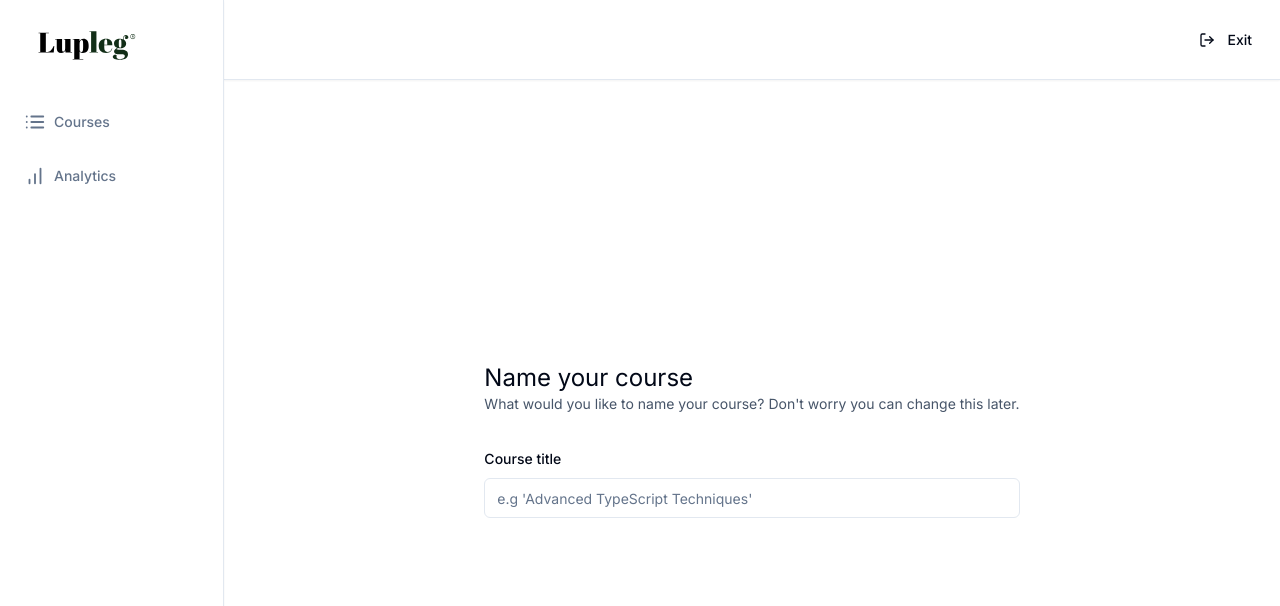
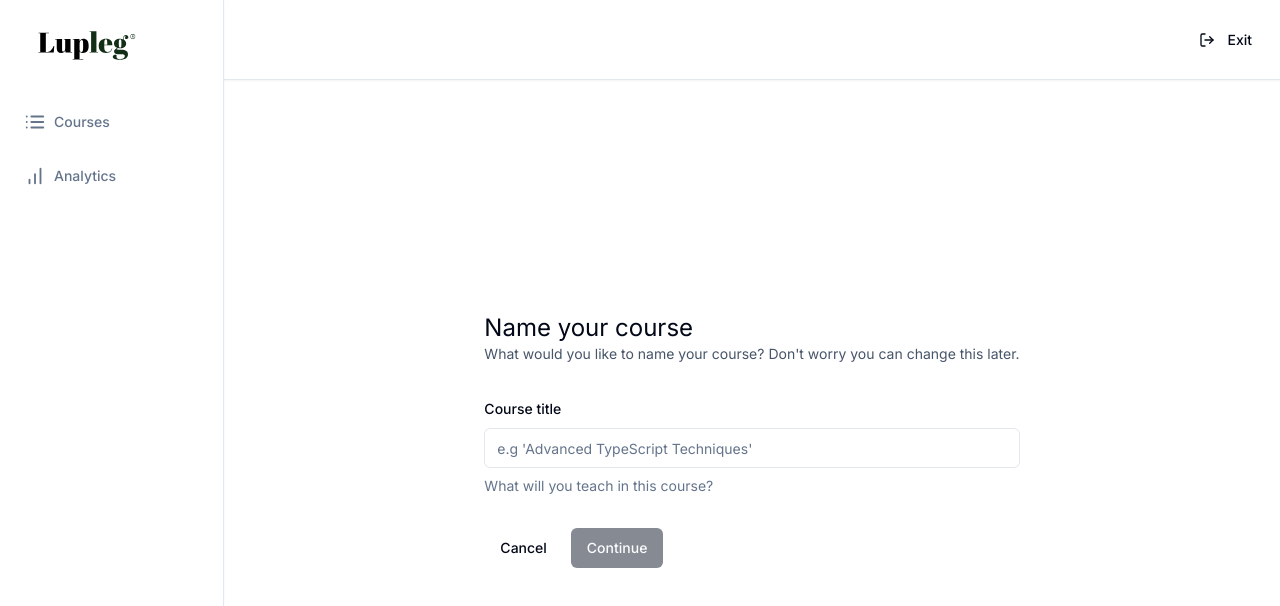
Before and after one commit to Lupleg/Labs, a Next.js app: page /teacher/create in a window 1280 px wide. Shown: the top 606 px of the page. Built offline with nearby package versions, Linux system fonts and the light colour scheme.

Commit message:
feat: Update CreatePage component with improved form validation and default values

```diff
--- a/app/(dashboard)/(routes)/teacher/create/page.tsx
+++ b/app/(dashboard)/(routes)/teacher/create/page.tsx
@@ -5,7 +5,7 @@
 
 import { zodResolver } from "@hookform/resolvers/zod";
 import { useForm } from "react-hook-form";
-import  {  useRouter } from "next/router";
+import { useRouter } from "next/router";
 
 import {
   Form,
@@ -14,41 +14,41 @@
   FormControl,
   FormDescription,
   FormMessage,
-  FormItem
-
-} from "@/components/ui/form"
-import { Button } from "@/components/ui/button"
-import { Input } from "@/components/ui/input"
+  FormItem,
+} from "@/components/ui/form";
+import { Button } from "@/components/ui/button";
+import { Input } from "@/components/ui/input";
 import { resolve } from "path";
-
+import Link from "next/link";
 
 const formSchema = z.object({
-  title: z.string().min(1,{
-    message: "Title is required"
+  title: z.string().min(1, {
+    message: "Title is required",
   }),
-  })
+});
 
 const CreatePage = () => {
-
   const form = useForm<z.infer<typeof formSchema>>({
     resolver: zodResolver(formSchema),
     defaultValues: {
       title: "",
-    }
+    },
   });
 
   const { isSubmitting, isValid } = form.formState;
 
   const onSubmit = (values: z.infer<typeof formSchema>) => {
     console.log(values);
-  }
+  };
 
   return (
     <div className="max-w-5xl mx-auto flex md:items-center md:justify-center h-full p-6">
       <div className="">
         <h1 className="text-2xl">Name your course</h1>
-        <p  className="text-sm text-slate-600"> What would you like to name your course?
-          Don&apos;t worry you can change this later.
+        <p className="text-sm text-slate-600">
+          {" "}
+          What would you like to name your course? Don&apos;t worry you can
+          change this later.
         </p>
         <Form {...form}>
           <form
@@ -60,25 +60,37 @@
               name="title"
               render={({ field }) => (
                 <FormItem>
-                <FormLabel>
-                  Course title
-                </FormLabel>
+                  <FormLabel>Course title</FormLabel>
                   <FormControl>
-                  <Input {...field}
+                    <Input
+                      {...field}
                       disabled={isSubmitting}
                       placeholder="e.g 'Advanced TypeScript Techniques'"
                     />
                   </FormControl>
+                  <FormDescription>
+                    What will you teach in this course?
+                  </FormDescription>
+                  <FormMessage />
                 </FormItem>
               )}
             />
+            <div className="flex items-center gap-x-2">
+              <Link href="/">
+                <Button type="button" variant="ghost">
+                  Cancel
+                </Button>
+              </Link>
 
+              <Button type="submit" disabled={!isValid || isSubmitting}>
+                Continue
+              </Button>
+            </div>
           </form>
-
         </Form>
       </div>
     </div>
-  )
-}
+  );
+};
 
 export default CreatePage;
```
Lines whose indentation alone changed are shown as unchanged.
